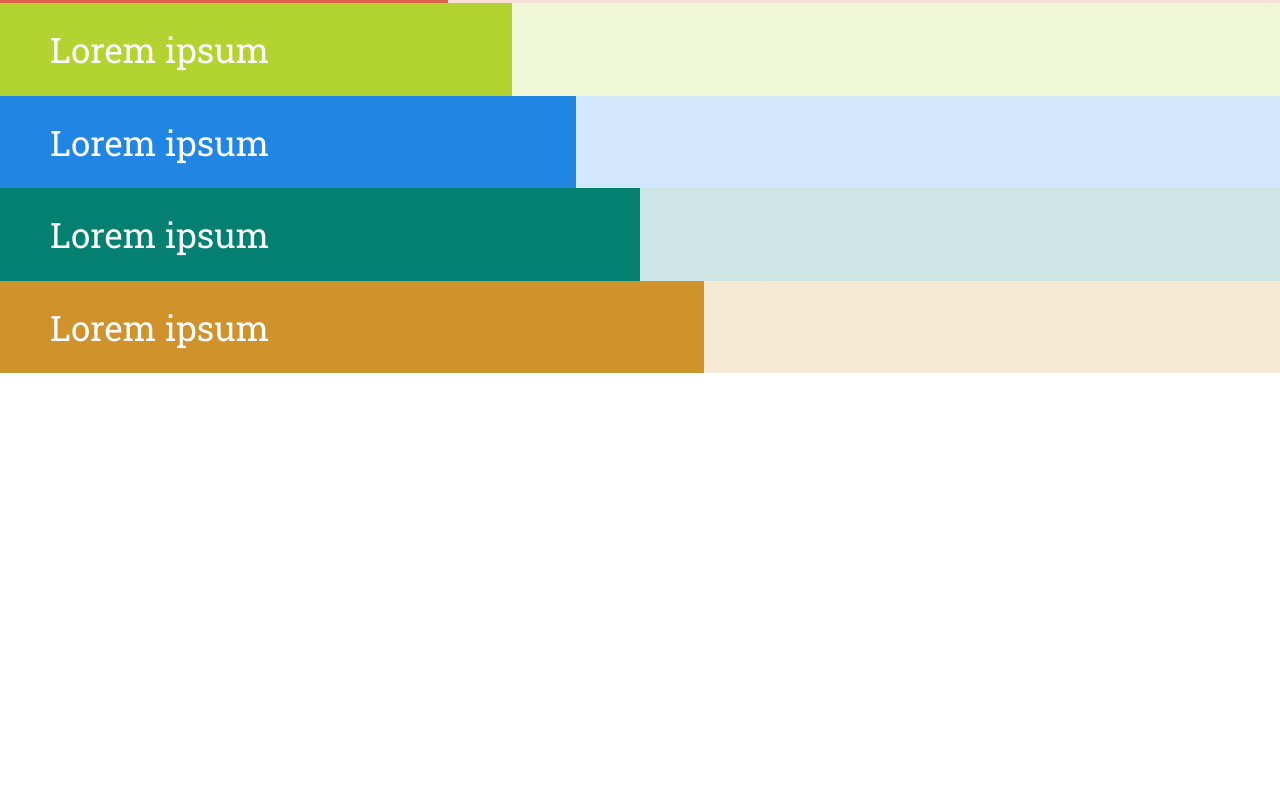
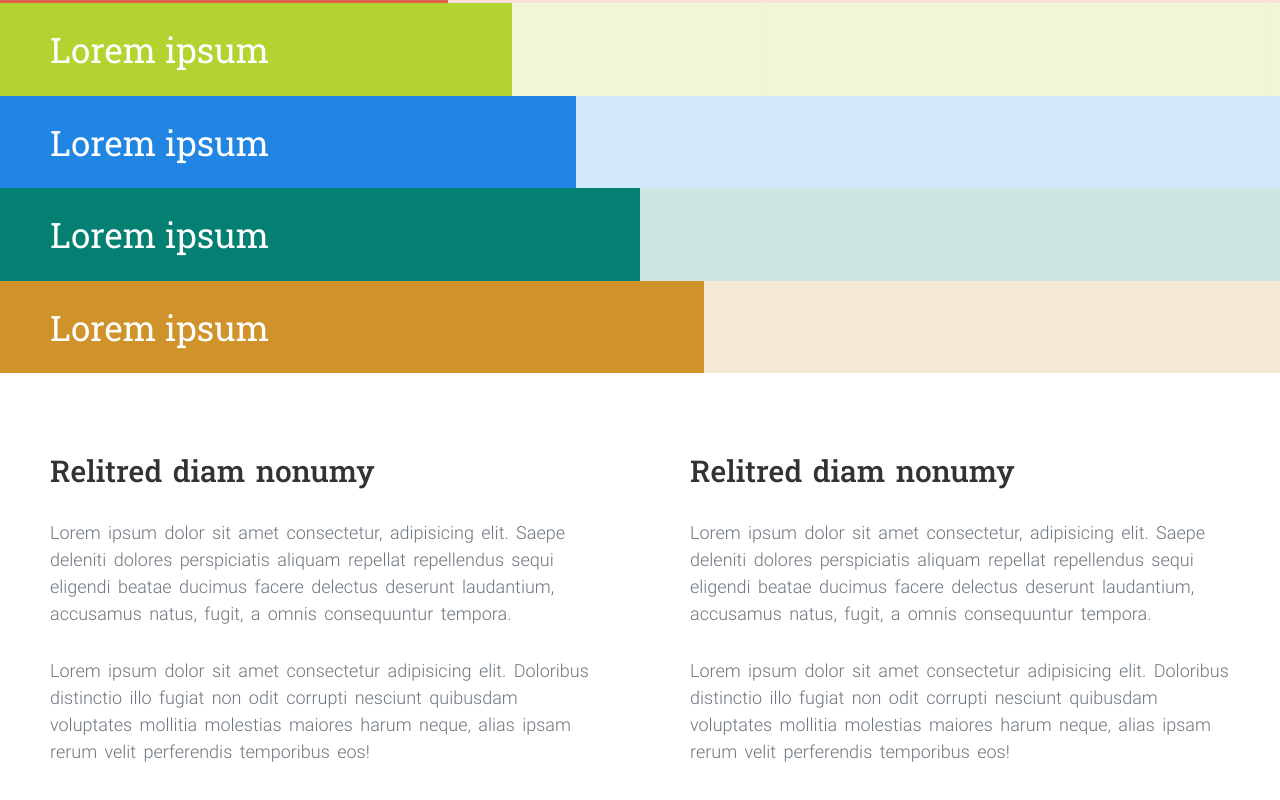
Before and after one commit to joywang912/koda-exam, a React (Create React App) app: page / in a window 1280 px wide. Shown: the part 1436-2236 px from the top of the page. Before the commit the page ends 1809 px from the top, so only its background shows below. Built offline with nearby package versions, Linux system fonts and the light colour scheme.

Commit message:
Create component: SectionMid

```diff
--- a/src/components/App/App.scss
+++ b/src/components/App/App.scss
@@ -27,5 +27,6 @@
 
   .flex-1 {
     flex: 1;
+    padding: 3rem 5rem;
   }
 }
--- a/src/components/App/index.tsx
+++ b/src/components/App/index.tsx
@@ -4,6 +4,7 @@ import Categories from '../Categories';
 import Header from '../Header';
 import SectionTopLeft from '../SectionTopLeft';
 import SectionTopRight from '../SectionTopRight';
+import SectionMid from '../SectionMid';
 import './App.scss';
 
 function App() {
@@ -22,6 +23,14 @@ function App() {
         </div>
       </div>
       <Categories />
+      <div className="main-container">
+        <div className="flex-1">
+          <SectionMid />
+        </div>
+        <div className="flex-1">
+          <SectionMid />
+        </div>
+      </div>
     </div>
   );
 }
--- /dev/null
+++ b/src/components/SectionMid/index.tsx
@@ -0,0 +1,14 @@
+import React from 'react';
+import './sectionMidLeft.scss';
+
+const SectionMid = () => {
+    return <div className="section-mid-left">
+        <h3 className="font-slab mb-5">Relitred diam nonumy</h3>
+        <div className="section-mid-left__text text-muted">
+            <p className="mb-5">Lorem ipsum dolor sit amet consectetur, adipisicing elit. Saepe deleniti dolores perspiciatis aliquam repellat repellendus sequi eligendi beatae ducimus facere delectus deserunt laudantium, accusamus natus, fugit, a omnis consequuntur tempora.</p>
+            <p className="mb-5">Lorem ipsum dolor sit amet consectetur adipisicing elit. Doloribus distinctio illo fugiat non odit corrupti nesciunt quibusdam voluptates mollitia molestias maiores harum neque, alias ipsam rerum velit perferendis temporibus eos!</p>
+        </div>
+    </div>;
+};
+
+export default SectionMid;
--- /dev/null
+++ b/src/components/SectionMid/sectionMidLeft.scss
@@ -0,0 +1,13 @@
+.section-mid-left {
+  line-height: 1.5;
+  word-spacing: 3px;
+
+  h3 {
+    font-size: 3rem;
+  }
+
+  &__text {
+    font-size: 1.8rem;
+    font-weight: 300;
+  }
+}
--- a/src/components/SectionTopLeft/sectionTopLeft.scss
+++ b/src/components/SectionTopLeft/sectionTopLeft.scss
@@ -2,7 +2,6 @@
   font-size: 1.8rem;
   line-height: 1.5;
   word-spacing: 3px;
-  padding: 3rem 5rem;
 
   &__text {
     font-weight: 300;
--- a/src/components/SectionTopRight/sectionTopRight.scss
+++ b/src/components/SectionTopRight/sectionTopRight.scss
@@ -1,6 +1,4 @@
 .section-top-right {
-  padding: 3rem 5rem;
-
   h1 {
     line-height: 1.5;
     word-spacing: 3px;
```
Also changed, not shown: 1 other file (tests, documents, lock files or other folders).
